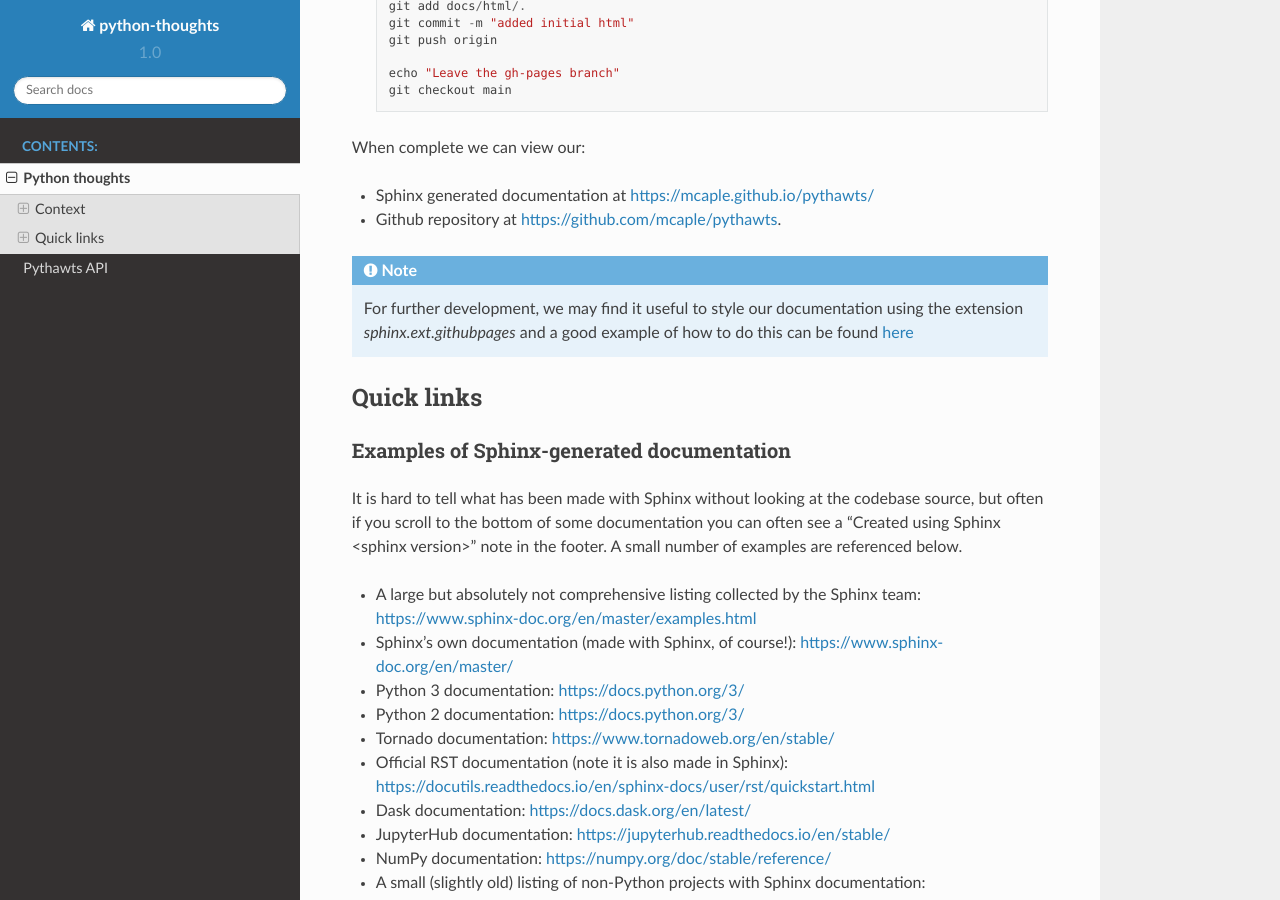
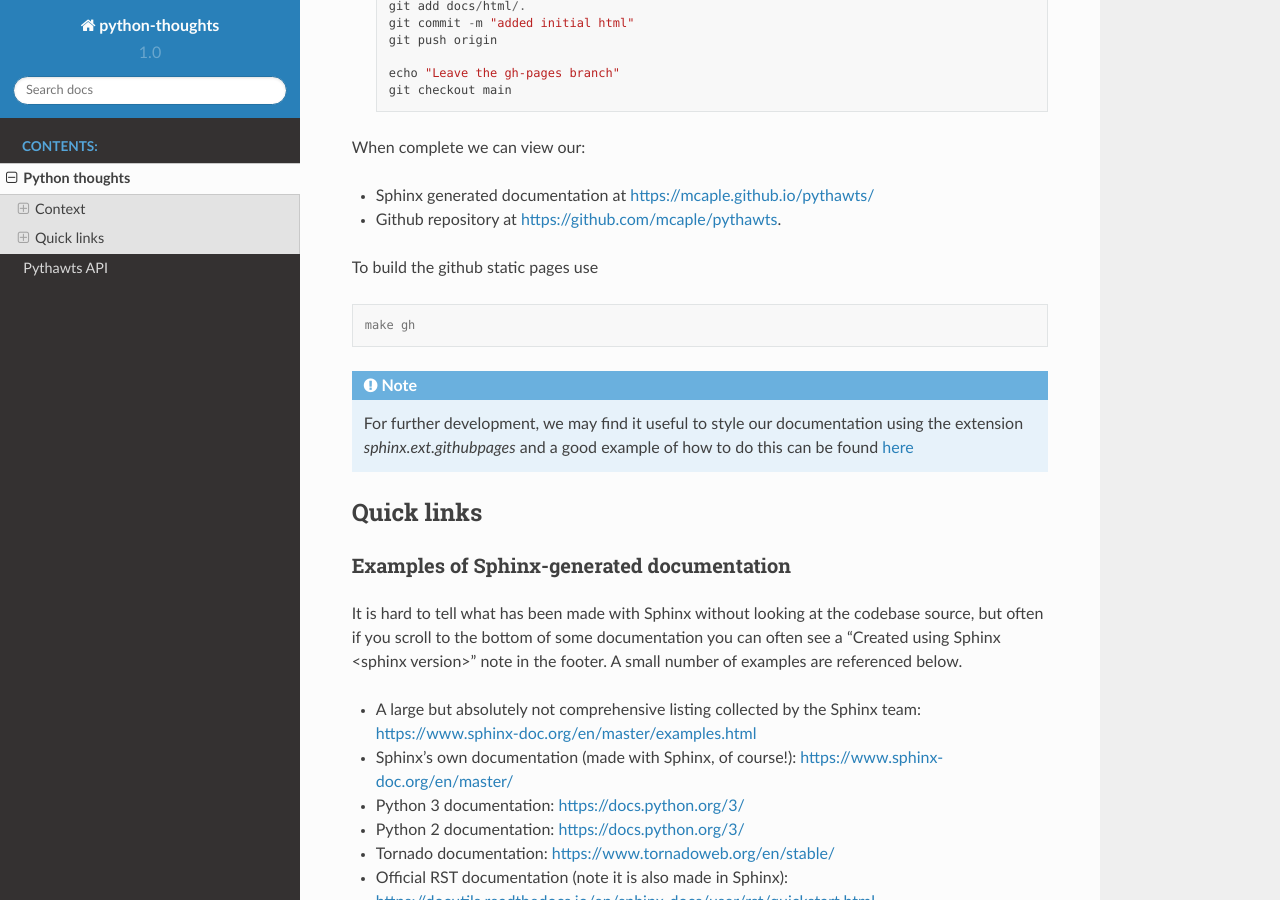
Before and after one commit to mcaple/pythawts, a Sphinx documentation site: the page built from docs/source/context.rst, in a window 1280 px wide and 900 px high, scrolled down 5188 px. Built offline with Sphinx 7.4.7 and the Read the Docs theme 2.0.0, drawn with Linux system fonts in a browser that asks for light colours.

Commit message:
Added make gh command

```diff
--- a/docs/source/context.rst
+++ b/docs/source/context.rst
@@ -283,6 +283,14 @@
 - Sphinx generated documentation at https://mcaple.github.io/pythawts/
 - Github repository at https://github.com/mcaple/pythawts.
 
+
+To build the github static pages use
+
+.. code-block:: console
+
+    make gh
+
+
 .. note::
 
     For further development, we may find it useful to style our documentation using the extension *sphinx.ext.githubpages* and a good example
```
